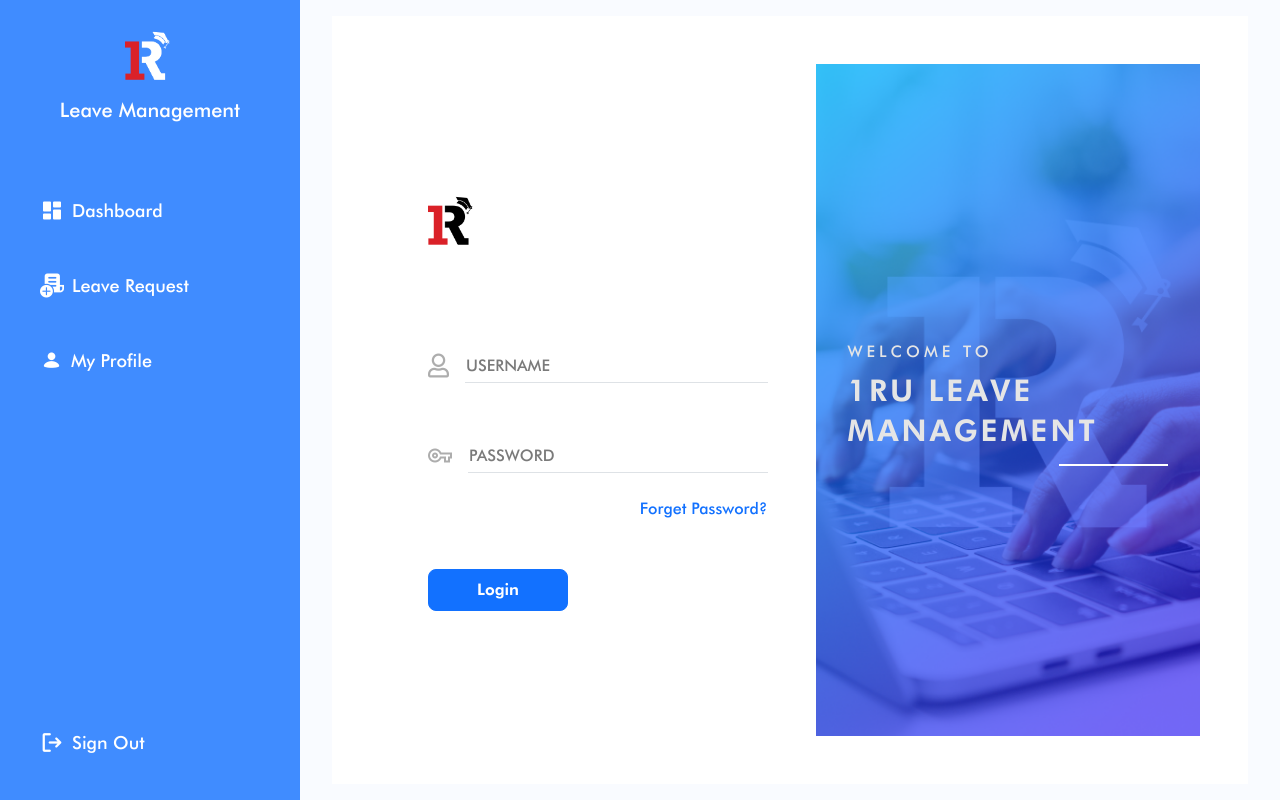
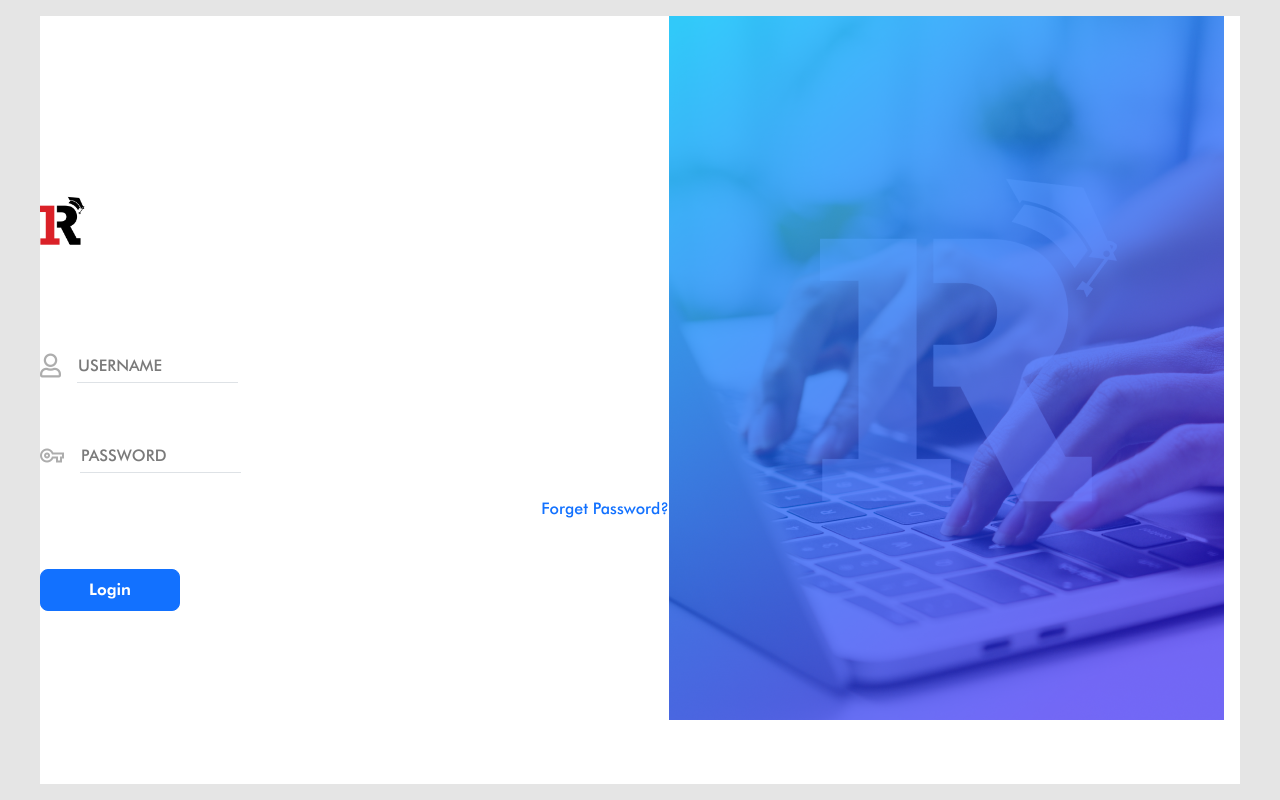
Before and after one commit to Pooja-Manvani/1Talent_Frontend, an Angular app: page /login in a window 1280 px wide. Built offline with nearby package versions, Linux system fonts and the light colour scheme; a web font is replaced by a local one.

Commit message:
Fixed: Login Page layout

```diff
--- a/src/app/app.component.html
+++ b/src/app/app.component.html
@@ -1,6 +1,6 @@
-<div class="d-flex h-100 overflow-hidden">
+<!-- <div class="d-flex h-100 overflow-hidden">
     <app-sidebar></app-sidebar>
-    <main class="content-wrapper flex-grow-1 overflow-vertical">
+    <main class="content-wrapper flex-grow-1 overflow-vertical"> -->
         <router-outlet></router-outlet>
-    </main>
-</div>
+    <!-- </main>
+</div> -->
--- a/src/app/core/components/login/login.component.html
+++ b/src/app/core/components/login/login.component.html
@@ -1,15 +1,8 @@
 <!-- Start: Main Section -->
 <main class="h-100 d-flex justify-content-center align-items-center">
-    <div class="wrapper p-0 p-md-5 d-flex flex-column flex-md-row-reverse align-items-center">
-        <!-- Start: Greeting layout -->
-        <div class="greeting h-100 w-100 w-md-50 d-flex justify-content-center align-items-center">
-            <div class="greeting__text d-none d-md-block text-light m-2 p-4">
-                <h6>WELCOME TO</h6>
-                <h2 class="brand-title">1RU LEAVE MANAGEMENT</h2>
-            </div>
-        </div>
+    <div class="wrapper d-flex flex-column-reverse flex-md-row align-items-center">
         <!-- End: Greeting layout -->
-        <div class="login-form px-4 px-md-5 h-100 w-100 w-md-50 d-flex flex-grow-1 flex-column justify-content-center">
+        <div class="login-form d-flex flex-grow-1 flex-column justify-content-center">
             <!--Start: Brand Logo Image -->
             <div class="mb-5 responsive-brand d-flex d-md-column align-items-center">
                 <figure class="brand-logo overflow-hidden me-3">
@@ -23,7 +16,7 @@
                 <div class="d-flex">
                     <label for="username" class="d-flex"><span
                             class="icon-username input-icon input-group-text border-0 mt-4 pe-3"></span></label>
-                    <div class="form-floating w-100 d-flex my-3">
+                    <div class="form-floating d-flex my-3">
                         <input type="text" class="form-control border-0 border-bottom" id="userName"
                             formControlName="userName" placeholder="PASSWORD">
                         <label class="text-muted opacity-100" for="userName">
@@ -34,7 +27,7 @@
                 <div class="d-flex">
                     <label for="password" class="d-flex"><span
                             class="icon-password input-icon input-group-text border-0 mt-4 pe-3"></span></label>
-                    <div class="form-floating w-100 d-flex my-3">
+                    <div class="form-floating d-flex my-3">
                         <input type="{{ this.eye.className == 'close' ? 'password' : 'text' }}" [id]="this.eye.id"
                             [formControlName]="this.eye.id" [placeholder]="this.eye.id"
                             class="form-control border-0 border-bottom">
@@ -56,6 +49,16 @@
             </form>
             <!-- End: Login form -->
         </div>
+        <!-- Start: Greeting layout -->
+        <div class="greeting h-100">
+            <!-- <div class="greeting__text d-none d-md-block text-light m-2 p-4">
+                <h6>WELCOME TO</h6>
+                <h2 class="brand-title">1RU LEAVE MANAGEMENT</h2>
+            </div> -->
+            <figure class="greeting_image overflow-hidden me-3">
+                <img src="../../../../assets/images/login-page-image.png" alt="greeting image" />
+            </figure>
+        </div>
     </div>
 </main>
 <!-- End: Main Section -->
--- a/src/assets/scss/base/_mixins.scss
+++ b/src/assets/scss/base/_mixins.scss
@@ -1 +1,9 @@
 // All the SCSS mixins goes here
+
+@mixin position($value: 'absolute', $top: auto, $right: auto, $bottom: auto, $left: auto) {
+    position: $value;
+    top: $top;
+    right: $right;
+    left: $left;
+    bottom: $bottom;
+}
--- a/src/assets/scss/layout/_content.scss
+++ b/src/assets/scss/layout/_content.scss
@@ -9,12 +9,10 @@
 }
 
 .login-form {
-    // padding: 0 100px 0 50px;
     @include media-breakpoint-up(md) {
 
     }
     @include media-breakpoint-down(md) {
-        // padding: 0 100px;
         width: 100%;
         transform: translateY(-50px);
         background: white;
@@ -33,14 +31,18 @@
 }
 
 .greeting {
-    background: url("../../images/login-page-image.png");
-    background-size: cover;
-    background-position: center;
+    // background: url("../../images/login-page-image.png");
+    // background-size: cover;
+    // background-position: center;
     @include media-breakpoint-down(md) {
         width: 100%;
     }
     &__text {
         letter-spacing: 0.25rem;
+        @include position(absolute, 0, 0, 0, 0);
+    }
+    &__image {
+        @include position(absolute, 0, 0, 0, 0);
     }
     .brand-logo {
         width: 50px;
@@ -56,9 +58,7 @@
         position: relative;
         &::after {
             content: "";
-            position: absolute;
-            right: 0;
-            bottom:-1rem;
+            @include position(absolute, auto, 0, -1rem);
             height: 1.5px;
             width: 34%;
             background-color: $brand-line-color;
```
Also changed, not shown: src/app/core/components/login/temp.html (added, +22 -0 lines).
